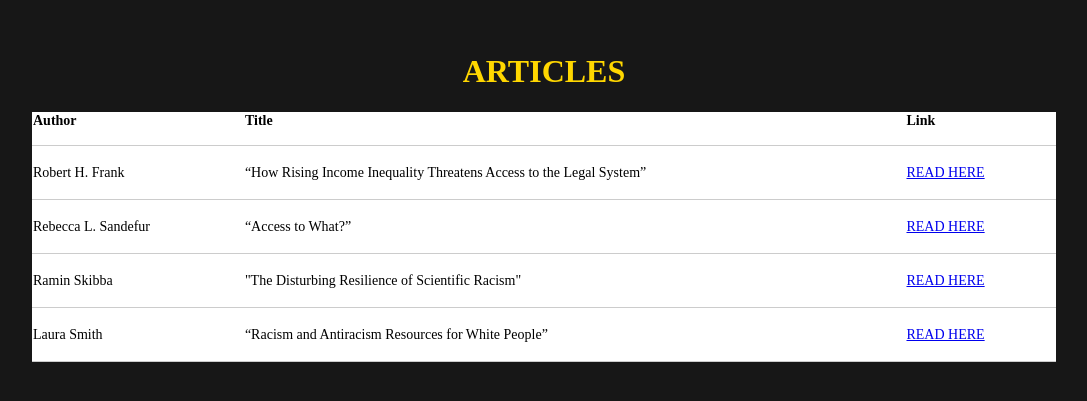
After one commit to hnkingsolver/InTheNeighborhood, a Django app: page /articles in a window 1280 px wide. The commit adds this page. Shown: the top 401 px of the page, without its empty margins (96-1183 px from the left). Run offline with Django 3.2, Linux system fonts and the light colour scheme.

Commit message:
added all resource pages
also updated the articles page to see what it might look like... may do some changes

```diff
--- /dev/null
+++ b/inTheNeighborhood/itn/static/css/articles.css
@@ -0,0 +1,6 @@
+body {
+    background-color: #171717;
+}
+table{
+    background-color: white;
+}
--- /dev/null
+++ b/inTheNeighborhood/itn/templates/articles.html
@@ -0,0 +1,54 @@
+<!DOCTYPE html>
+<html lang="en">
+
+<head>
+    <meta charset="UTF-8">
+    <meta name="viewport" content="width=device-width, initial-scale=1.0">
+    <meta http-equiv="X-UA-Compatible" content="ie=edge">
+    {% load static %}
+    <link rel="stylesheet" href="{% static 'css/articles.css' %}" />
+    <link rel="stylesheet" href="https://unpkg.com/tachyons@4.12.0/css/tachyons.min.css" />
+    <title>Aricles</title>
+</head>
+
+<body>
+
+    <div class="pa4">
+        <h1 class="yellow tc ttu">Articles</h1>
+        <div class="overflow-auto">
+            <table class="f6 w-100 mw8 center" cellspacing="0">
+                <thead>
+                    <tr>
+                        <th class="fw6 bb b--black-20 tl pb3 pr3 bg-white">Author</th>
+                        <th class="fw6 bb b--black-20 tl pb3 pr3 bg-white">Title</th>
+                        <th class="fw6 bb b--black-20 tl pb3 pr3 bg-white">Link</th>
+                    </tr>
+                </thead>
+                <tbody class="lh-copy">
+                    <tr>
+                        <td class="pv3 pr3 bb b--black-20">Robert H. Frank</td>
+                        <td class="pv3 pr3 bb b--black-20">“How Rising Income Inequality Threatens Access to the Legal System”</td>
+                        <td class="pv3 pr3 bb b--black-20"><a href="https://www.mitpressjournals.org/doi/full/10.1162/daed_a_00530">READ HERE</a></td>
+                    </tr>
+                    <tr>
+                        <td class="pv3 pr3 bb b--black-20">Rebecca L. Sandefur</td>
+                        <td class="pv3 pr3 bb b--black-20">“Access to What?”</td>
+                        <td class="pv3 pr3 bb b--black-20"><a href="https://www.mitpressjournals.org/doi/full/10.1162/daed_a_00534">READ HERE</a></td>
+                    </tr>
+                    <tr>
+                        <td class="pv3 pr3 bb b--black-20">Ramin Skibba</td>
+                        <td class="pv3 pr3 bb b--black-20">"The Disturbing Resilience of Scientific Racism"</td>
+                        <td class="pv3 pr3 bb b--black-20"><a href="https://www.smithsonianmag.com/science-nature/disturbing-resilience-scientific-racism-180972243/">READ HERE</a></td>
+                    </tr>
+                    <tr>
+                            <td class="pv3 pr3 bb b--black-20">Laura Smith</td>
+                            <td class="pv3 pr3 bb b--black-20">“Racism and Antiracism Resources for White People”</td>
+                            <td class="pv3 pr3 bb b--black-20"><a href="https://medium.com/@lauracarosmith/racism-and-antiracism-must-reads-that-you-may-not-have-come-across-9f05f1e305cd">READ HERE</a></td>
+                        </tr>
+                </tbody>
+            </table>
+        </div>
+    </div>
+</body>
+
+</html>
--- a/inTheNeighborhood/itn/templates/index.html
+++ b/inTheNeighborhood/itn/templates/index.html
@@ -12,7 +12,7 @@
 
 <body>
     <nav>
-        <img class="logo" src="https://cdn.discordapp.com/attachments/732072476225437703/736356423440531566/logo3.png" alt="In the neighborhood">
+        <a href="/"><img class="nav_logo" src="static/img/Logo_No_Text.png" alt="logo" /></a>
         <div class="nav links">
             <ul>
                 <li><a href="/about">About</a></li>
--- a/inTheNeighborhood/itn/templates/resources.html
+++ b/inTheNeighborhood/itn/templates/resources.html
@@ -43,7 +43,7 @@
                     <img style="background-image:url(static/img/articles.jpeg);"
                         class="db bg-center cover aspect-ratio--object" />
                 </div>
-                <a href="#0" class="ph2 ph0-ns pb3 link db">
+                <a href="/articles" class="ph2 ph0-ns pb3 link db">
                     <h3 class="f5 f4-ns mb0 yellow">ARTICLES</h3>
                     <h3 class="f6 f5 fw4 mt2 white">List of articles to educate yourself on the history of systemic racism</h3>
                 </a>
--- a/inTheNeighborhood/itn/urls.py
+++ b/inTheNeighborhood/itn/urls.py
@@ -5,4 +5,5 @@ urlpatterns = [
     path('', views.index),
     path('about', views.about),
     path('resources', views.resources),
+    path('articles', views.articles)
 ]
--- a/inTheNeighborhood/itn/views.py
+++ b/inTheNeighborhood/itn/views.py
@@ -9,3 +9,6 @@ def about(request):
 
 def resources(request):
     return render(request, "resources.html")
+
+def articles(request):
+    return render(request, "articles.html")
```
Also changed, not shown: inTheNeighborhood/itn/static/css/style.css (+5 -5 lines), inTheNeighborhood/itn/templates/beauty_brands.html (added), inTheNeighborhood/itn/templates/books.html (added), inTheNeighborhood/itn/templates/donate.html (added), inTheNeighborhood/itn/templates/local_artists.html (added), inTheNeighborhood/itn/templates/restaurants.html (added).
